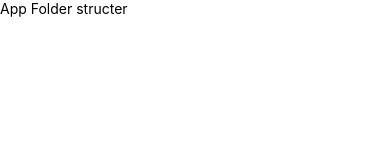
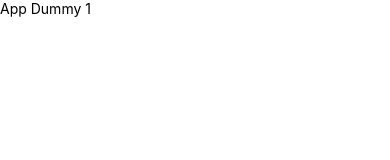
Before and after one commit to parthpatel0517/AwesomeProject, a React Native app: screen / in a window 390 px wide. Shown: the top 160 px of the page. Built offline with nearby package versions, Linux system fonts and the light colour scheme.

Commit message:
10_5_24_dummy1

```diff
--- a/App.js
+++ b/App.js
@@ -4,7 +4,7 @@ import React from 'react'
 export default function App() {
   return (
     <View>
-      <Text>App Folder structer</Text>
+      <Text>App Dummy 1</Text>
     </View>
   )
 }
```
